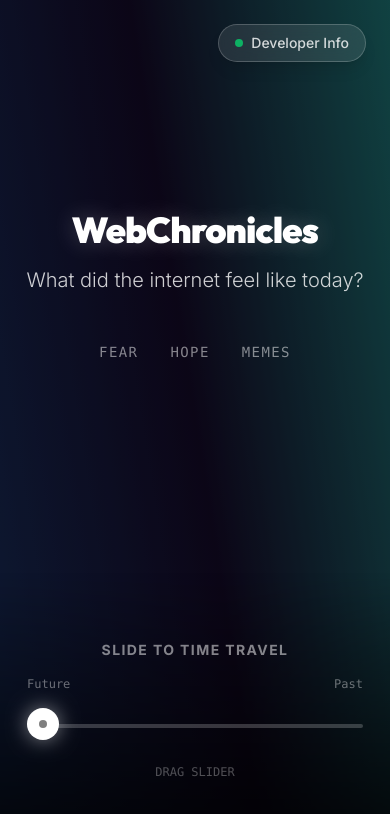
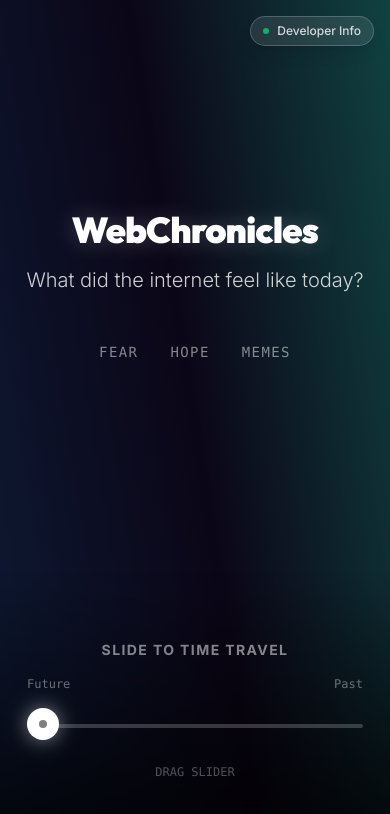
Before and after one commit to Omar-webcloud/WebChronicles, a Next.js app: page / in a window 390 px wide. Shown: the top 814 px of the page. Built offline with nearby package versions, Linux system fonts and the light colour scheme.

Commit message:
update dev menu btn

```diff
--- a/src/components/DeveloperMenu.tsx
+++ b/src/components/DeveloperMenu.tsx
@@ -8,16 +8,16 @@ export function DeveloperMenu() {
   const [isOpen, setIsOpen] = useState(false);
 
   return (
-    <div className="fixed top-6 right-6 z-50 flex flex-col items-end">
+    <div className="fixed top-4 right-4 z-50 flex flex-col items-end">
 
       <motion.button
         onClick={() => setIsOpen(!isOpen)}
-        className="flex items-center gap-2 px-4 py-2 bg-white/10 backdrop-blur-md border border-white/20 rounded-full text-white/80 hover:bg-white/20 hover:text-white transition-all shadow-lg"
+        className="flex items-center gap-2 px-3 py-1.5 md:px-4 md:py-2 bg-white/10 backdrop-blur-md border border-white/20 rounded-full text-white/80 hover:bg-white/20 hover:text-white transition-all shadow-lg"
         whileHover={{ scale: 1.05 }}
         whileTap={{ scale: 0.95 }}
       >
-        <div className="w-2 h-2 rounded-full bg-green-400 animate-pulse" />
-        <span className="text-sm font-medium">Developer Info</span>
+        <div className="w-1.5 h-1.5 md:w-2 md:h-2 rounded-full bg-green-400 animate-pulse" />
+        <span className="text-xs md:text-sm font-medium">Developer Info</span>
       </motion.button>
 
 
--- a/src/components/FocusCard.tsx
+++ b/src/components/FocusCard.tsx
@@ -2,7 +2,7 @@
 "use client";
 
 import { motion, PanInfo } from 'framer-motion';
-import { X, TrendingUp, MessageCircle, Share2, BarChart2 } from 'lucide-react';
+import { X, TrendingUp, MessageCircle } from 'lucide-react';
 
 interface FocusCardProps {
   topic: string;
@@ -89,16 +89,7 @@ export default function FocusCard({ topic, onClose }: FocusCardProps) {
              </p>
           </div>
 
-           <div className="flex gap-4 pt-4">
-              <button className="flex-1 py-3 rounded-xl bg-white text-black font-semibold flex items-center justify-center gap-2 hover:bg-white/90 transition-colors">
-                 <BarChart2 className="w-4 h-4" />
-                 Explore Data
-              </button>
-              <button className="flex-1 py-3 rounded-xl bg-white/10 text-white font-semibold flex items-center justify-center gap-2 hover:bg-white/20 transition-colors">
-                 <Share2 className="w-4 h-4" />
-                 Share
-              </button>
-           </div>
+
 
         </div>
 
```
